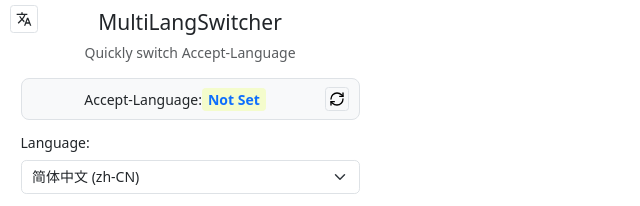
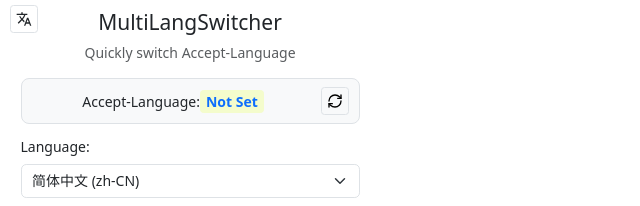
Before and after one commit to ChuwuYo/MultiLangSwitcher, a website with bundled scripts: page popup.html in a window 1280 px wide. Shown: the top 206 px of the page, 0-640 px from the left. Built offline with nearby package versions, Linux system fonts and the light colour scheme; some packages are replaced by stand-ins of ours; no server answers.

Commit message:
style: inline reset button 28px to match corner toggle size

```diff
--- a/popup.html
+++ b/popup.html
@@ -199,13 +199,13 @@
       background-image: radial-gradient(circle at 50% 0, #f5f5f5, #c4c4c4);
     }
 
-    /* 重置按钮内嵌状态卡右侧（覆盖 .toggle 的角落绝对定位） */
+    /* 重置按钮内嵌状态卡右侧（覆盖 .toggle 的角落绝对定位，尺寸与角落按钮一致） */
     #resetBtn {
       position: static;
       flex-shrink: 0;
-      width: 24px;
-      height: 24px;
-      font-size: 0.8rem;
+      width: 28px;
+      height: 28px;
+      font-size: 0.9rem;
     }
 
     /* 更新检查按钮基础样式 - 独特的淡紫色调 */
```
